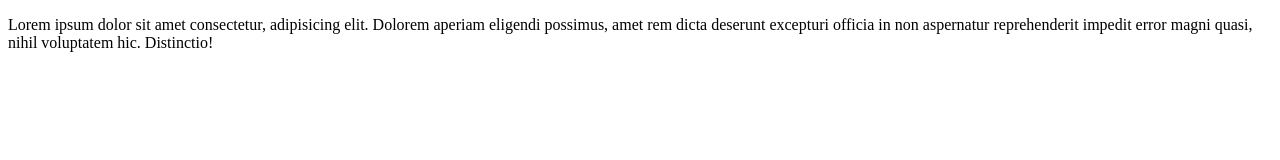
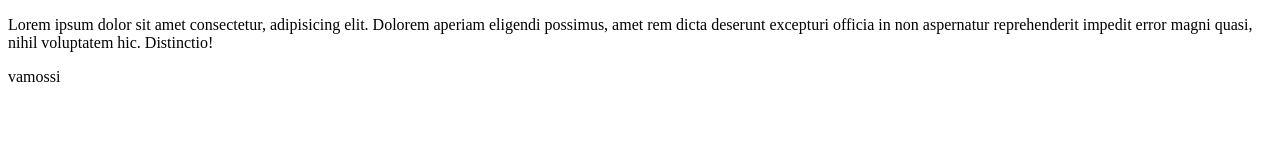
Before and after one commit to romigp25/recap, a plain HTML site: page index.html in a window 1280 px wide. Drawn offline with Linux system fonts and the light colour scheme.

Commit message:
mi-segundo-comentario

```diff
--- a/index.html
+++ b/index.html
@@ -7,5 +7,5 @@
 </head>
 <body>
     <p>Lorem ipsum dolor sit amet consectetur, adipisicing elit. Dolorem aperiam eligendi possimus, amet rem dicta deserunt excepturi officia in non aspernatur reprehenderit impedit error magni quasi, nihil voluptatem hic. Distinctio!</p>
-</body>
+<p>vamossi</p>
 </html>
```
